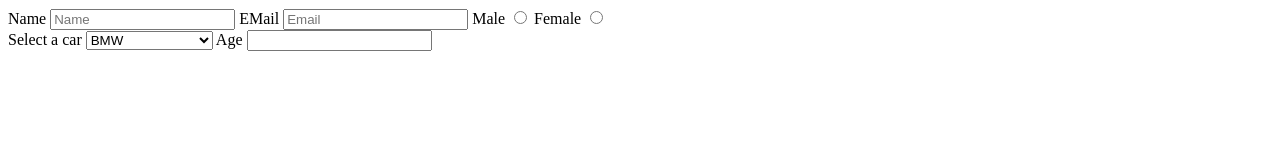
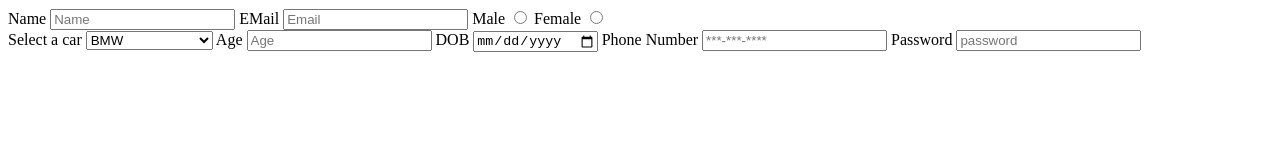
Before and after one commit to acciojob/signup-form-car-Lochan-sharma232, a website: page main.html in a window 1280 px wide. Drawn offline with Linux system fonts and the light colour scheme.

Commit message:
created a submission

```diff
--- a/main.html
+++ b/main.html
@@ -23,7 +23,15 @@
 		<option>VITARA BREEZA</option>
 	</select>
 		<label for="age" >Age</label>
-		<input type="number"
+		<input placeholder="Age" type="number" id="age" required/>
+		<label for="dob" >DOB</label>
+		<input type="date" id="dob" required>
+		<label for="tel">Phone Number</label>
+		<input placeholder="***-***-****" type="tel" id="tel"/>
+		<label for="password" >Password</label>
+		<input placeholder="password" type="password" id="password" required/>
+
+
 	</form>
 
 	<!-- the entire body must be written by student -->
```
